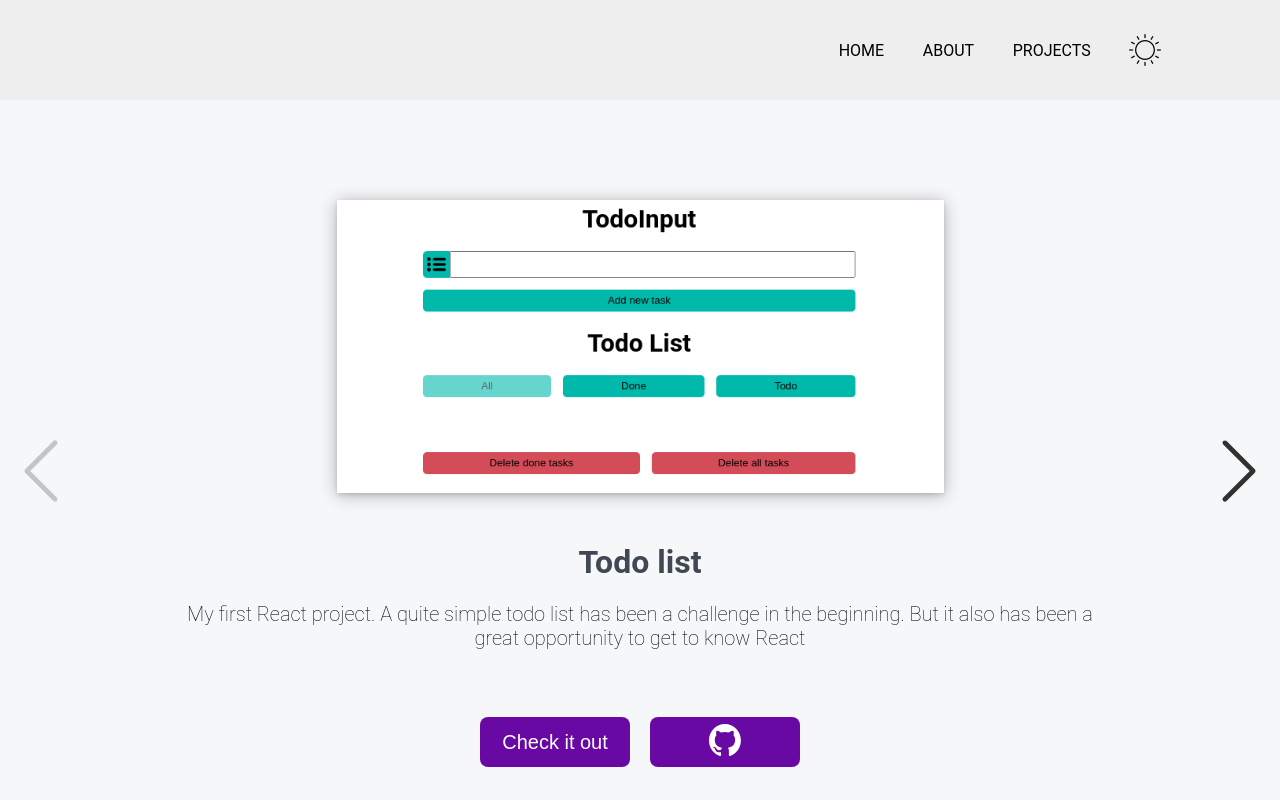
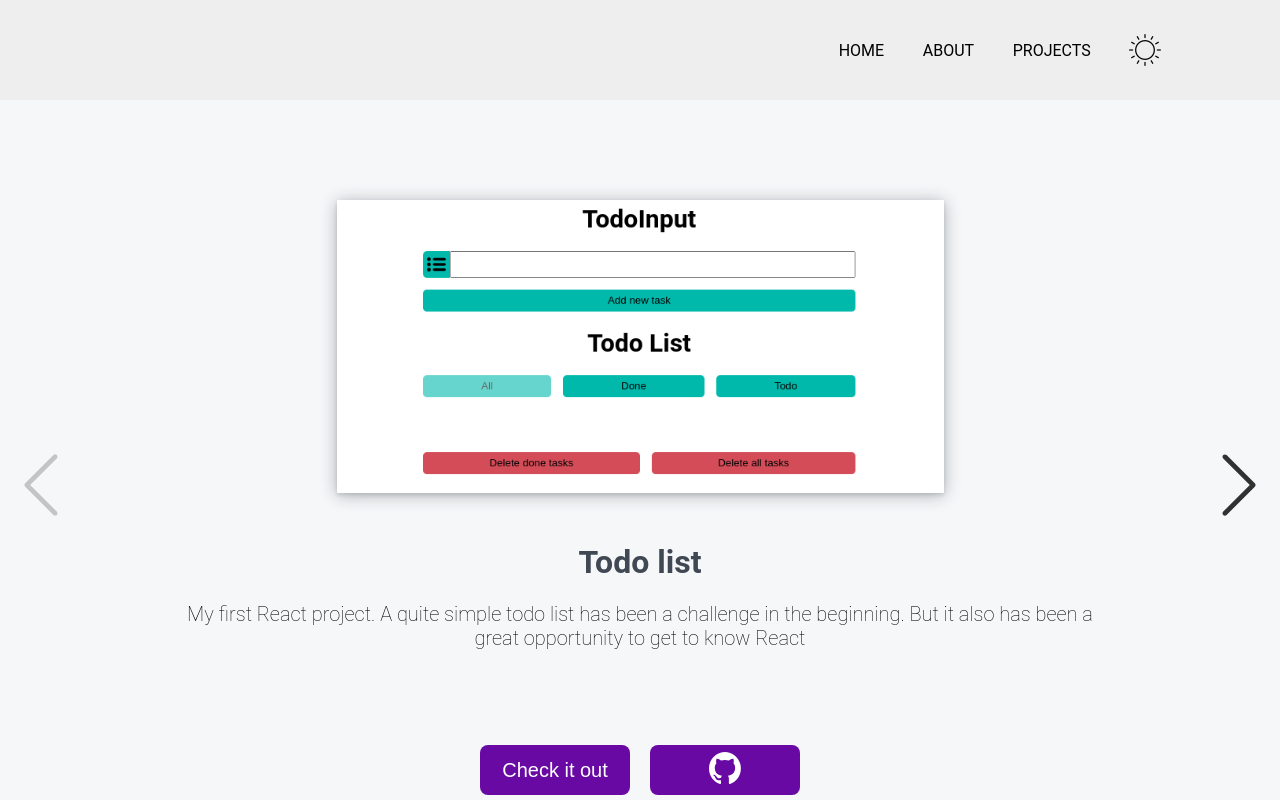
Before and after one commit to pizarrosch/portfolio, a Next.js app: page /projects in a window 1280 px wide. Shown: the top 800 px of the page. Built offline with nearby package versions, Linux system fonts and the light colour scheme.

Commit message:
Change min-height for the pj item

```diff
--- a/src/components/ProjectItem/ProjectItem.module.scss
+++ b/src/components/ProjectItem/ProjectItem.module.scss
@@ -4,7 +4,7 @@
   align-items: center;
   text-align: center;
   width: 1200px;
-  min-height: 542px;
+  min-height: 570px;
   gap: 50px;
   position: relative;
 
```
